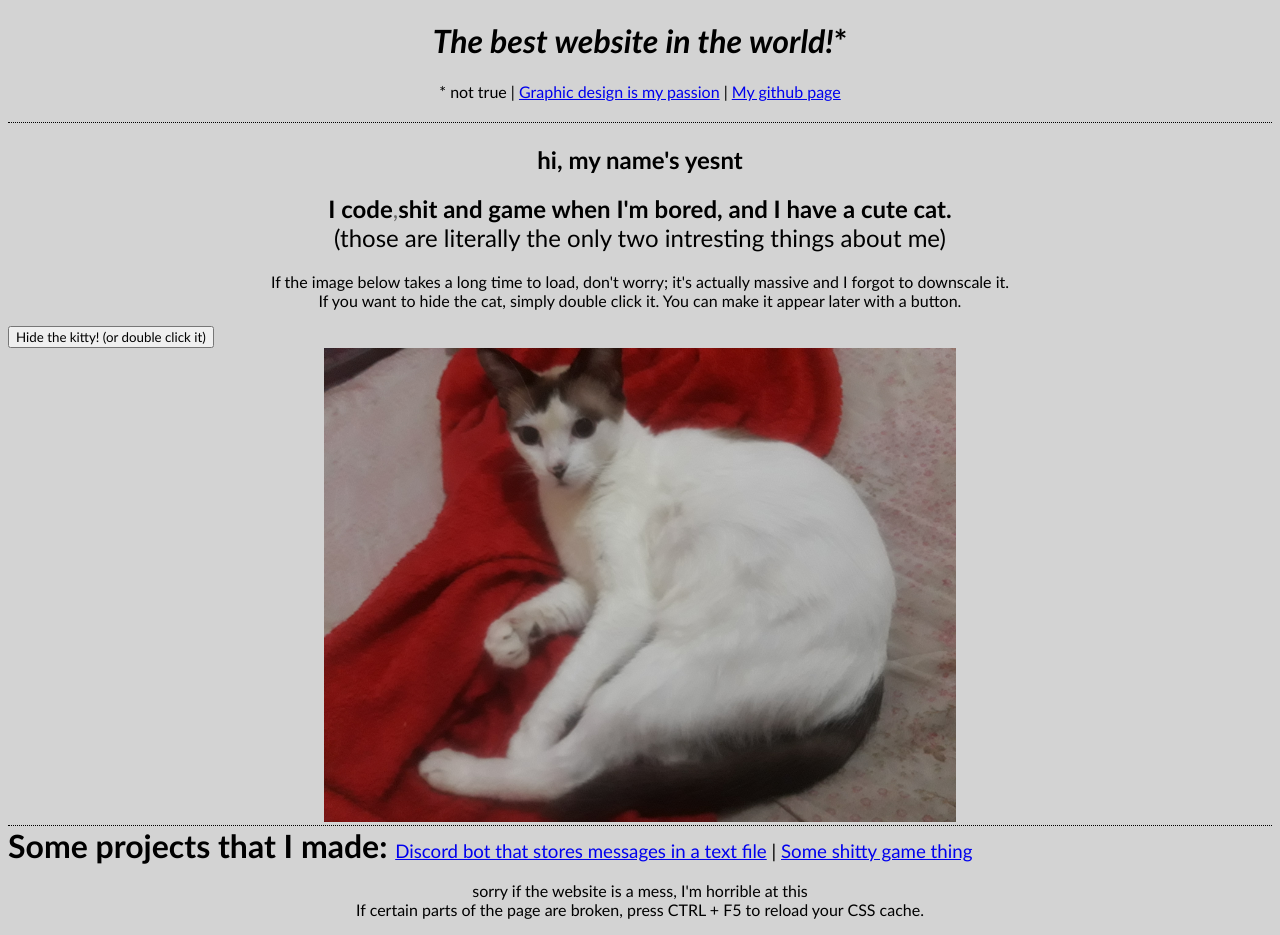
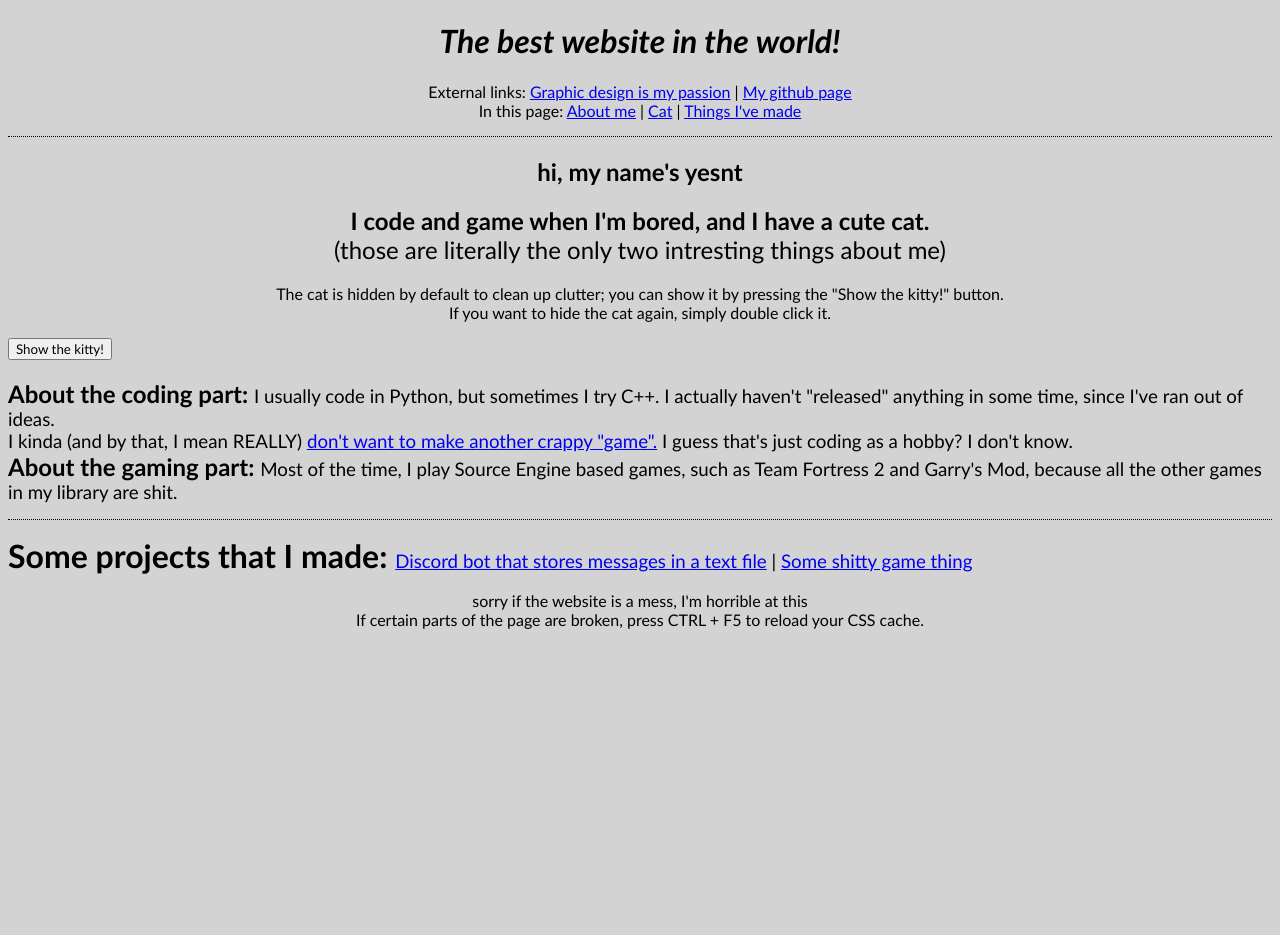
Before and after one commit to 000yesnt/000yesnt.github.io, a PHP site: page / in a window 1280 px wide. After the commit the page ends 629 px from the top, so only its background shows below. Run offline with PHP 8.4, Linux system fonts and the light colour scheme; some libraries are stand-ins or nearby versions.

Commit message:
Some changes that are too large for this title
- Added gitignore

- Updated readme.md: "A website that was *meant* to be just cool things I made, but ended up being a "blog" of some sorts about me. Sucks, but whatever."

- Updated index page with comments and jQuery inclusion

- Significantly reduced mycat.jpg's size so it doesn't take 5 quintillion years to load

- core.js code was updated to hide the cat by default; this should reduce clutter

- core.css got some comments about unused classes

```diff
--- a/index.html
+++ b/index.html
@@ -1,44 +1,72 @@
 <!DOCTYPE html>
 <html>
 	<head>
-		<title>dumb repo</title>
+		<title>dumb site</title>
+
+		<!-- Link our core css file -->
 		<link rel="stylesheet" type="text/css" href="/resources/style/core.css">
+
+		<!-- Add jQuery and our core js file -->
+		<script src="https://code.jquery.com/jquery-3.2.1.min.js"></script>
 		<script src="/resources/script/core.js"></script>
+
+		<!-- Metadata shit: Twitter -->
 		<meta name="twitter:card" content="summary" />
         <meta name="twitter:title" content="repo"/>
         <meta name="twitter:description" content="placeholder dadadawdadawfafsdgsgaaf"/>
+
+		<!-- Metadata shit: OpenGraph -->
         <meta property="twitter:image" content="https://github.com/000yesnt/SiteContent/blob/master/soft.jpg?raw=true"/>
         <meta property="og:url" content="https://000yesnt.github.io"/>
         <meta property="og:title" content="cool and epic website"/>
         <meta property="og:description" content="website is wip, remind me later to work on it"/>
         <meta property="og:image" content="https://github.com/000yesnt/SiteContent/blob/master/soft.jpg?raw=true"/>
+
+		<!-- Favicon -->
 		<link rel="shortcut icon" href="/resources/favicon.ico" type="image/x-icon">
 		<link rel="icon" href="/resources/favicon.ico" type="image/x-icon">
 	</head>
 	<body id="body_core">
-		<h1 class="center-title-noborder"><i>The best website in the world!</i>*</h1>
-		<p class="center">* not true | <a href="/wtf/">Graphic design is my passion</a> | <a href="https://github.com/000yesnt/">My github page</a></p>
-		<h1 class="center-title"> </h1>
+		<h1 class="center-title-noborder"><i>The best website in the world!</i></h1>
+		<p class="center">External links: <a href="/wtf/">Graphic design is my passion</a> | <a href="https://github.com/000yesnt/">My github page</a><br>
+		In this page: <a href="#about-me">About me</a> | <a href="#cat">Cat</a> | <a href="#my-projects">Things I've made</a></p>
+		<p class="center-title"></p>
 
+		<!-- Real talk: I don't like where this website is going. It feels too narcissistic and unfitting for a website for a Github account.
+		I'll probably revert whatever commit this goes into. -->
+
+		<div id="about-me">
 		<h2 class="center">hi, my name's yesnt</h3>
 
-		<h2 class="center"> I code<span style="opacity:0.5">,</span>shit and game when I'm bored, and I have a cute cat. <br>
+		<h2 class="center"> I code and game when I'm bored, and I have a cute cat. <br>
 		<span>(those are literally the only two intresting things about me)</span></h2>
 
-		<p class="center">If the image below takes a long time to load, don't worry; it's actually massive and I forgot to downscale it.<br>
-		If you want to hide the cat, simply double click it. You can make it appear later with a button.</p>
+		<p class="center">The cat is hidden by default to clean up clutter; you can show it by pressing the "Show the kitty!" button.<br>
+		If you want to hide the cat again, simply double click it.</p>
 
 		<button onclick="HideCat()" id="cat_toggle">Hide the kitty! (or double click it)</button>
+		<br>
 
-		<div class="center-title" id="cat">
+		<div class="center" id="cat">
 			<img src="resources/images/mycat.jpg" width="50%" height="50%" alt="Kitty" ondblclick="HideCat()"/>
 		</div>
 
+		<!-- TODO: REVISE THIS. It feels quite wrong. IMO just delete it altogether. -->
+		<h2 style="display: inline" id="coding">About the coding part: </h2> <h3 style="display: inline; font-weight: normal;">
+		I usually code in Python, but sometimes I try C++. I actually haven't "released" anything in some time, since I've ran out of ideas.<br>
+		I kinda (and by that, I mean REALLY) <a href="https://github.com/000yesnt/testgame/commit/b3e2ac452ad9ca8e294db84f3d06db33a870cadf">don't want to make another crappy "game".</a> I guess that's just coding as a hobby? I don't know.</h3><br>
+
+		<h2 style="display: inline" id="gaming">About the gaming part: </h2> <h3 style="display: inline; font-weight: normal;">
+		Most of the time, I play Source Engine based games, such as Team Fortress 2 and Garry's Mod, because all the other games in my library are shit.</h3><br>
+		</div>
+		<p class="center-title"></p>
+
+		<div id="my-projects">
 		<h1 style="display: inline">Some projects that I made: </h1><h3 style="display: inline; font-weight: normal">
 		<a href="https://github.com/000yesnt/Archivebot">Discord bot that stores messages in a text file</a> |
-		<a href="https://github.com/000yesnt/testgame">Some shitty game thing</a></h3>
+		<a href="https://github.com/000yesnt/testgame">Some shitty game thing</a></h3><br>
+		</div>
 
-		<br>
 		<p class="center"> sorry if the website is a mess, I'm horrible at this<br>
 		If certain parts of the page are broken, press CTRL + F5 to reload your CSS cache.</p>
 	</body>
--- a/resources/script/core.js
+++ b/resources/script/core.js
@@ -1,5 +1,6 @@
 window.onload = function() {
 	//document.getElementById("cat_toggle").style.display = "block";
+	HideCat();
 }
 function HideButton() {
 	var b = document.getElementById("cat_toggle");
--- a/resources/style/core.css
+++ b/resources/style/core.css
@@ -7,13 +7,18 @@
 .center {
 	text-align: center;
 }
-.piccenter { /* this does not work! idfk how to fix it */
+.piccenter { /* Unused, broken */
 	text-align: center;
 	display: block;
 }
 .center-title {
 	text-align: center;
 	font-weight: bold;
+	border-bottom-style: dotted;
+	border-width: 1px;
+}
+.center-title-nobold { /* Unused */
+	text-align: center;
 	border-bottom-style: dotted;
 	border-width: 1px;
 }
```
Also changed, not shown: README.md, resources/images/mycat.jpg, 1 other file.
